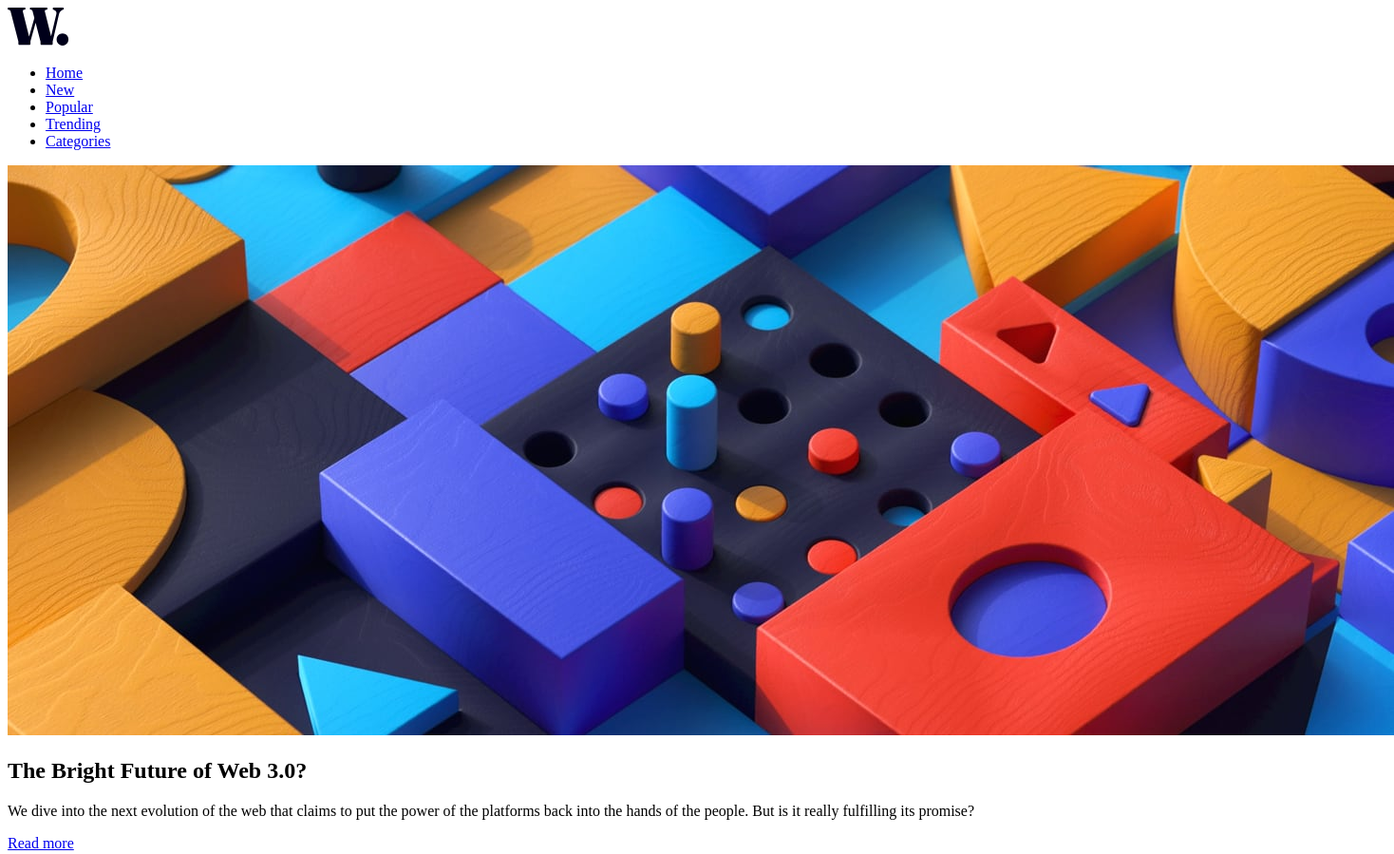
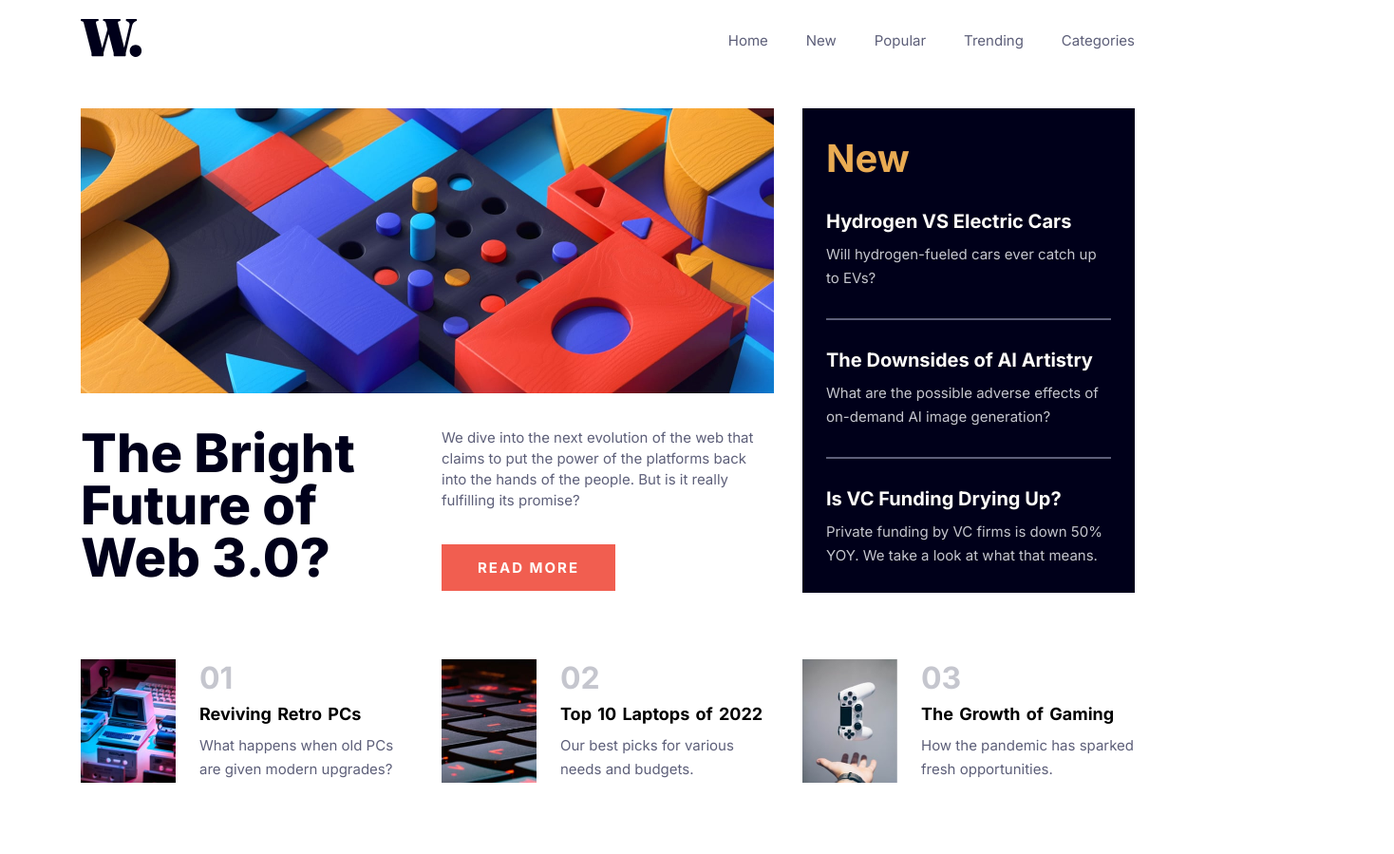
Before and after one commit to DarkPsycho0/news-homepage, a plain HTML site: page index.html in a window 1280 px wide. Shown: the top 899 px of the page at 95% size, 1468 px wide, since content can reach past the window. After the commit the page ends 824 px from the top, so only its background shows below. Drawn offline with Linux system fonts and the light colour scheme.

Commit message:
style pronto

```diff
--- a/index.html
+++ b/index.html
@@ -1,5 +1,6 @@
 <!DOCTYPE html>
 <html lang="en">
+
 <head>
     <meta charset="UTF-8">
     <meta http-equiv="X-UA-Compatible" content="IE=edge">
@@ -11,6 +12,7 @@
     <link rel="stylesheet" href="https://cdnjs.cloudflare.com/ajax/libs/font-awesome/6.3.0/css/all.min.css">
     <title>Frontend Mentor | News homepage</title>
 </head>
+
 <body>
     <main class="container">
         <header class="header">
@@ -28,23 +30,31 @@
         <section class="section">
             <div class="main-news">
                 <img src="./src/images/image-web-3-desktop.jpg" alt="">
-                <h1>The Bright Future of Web 3.0?</h2>
-                <p>We dive into the next evolution of the web that claims to put the power of the platforms back into the hands of the people.
-                    But is it really fulfilling its promise?</p>
-                    <a href="#" target="_blank">Read more</a>
+                <div class="description">
+                    <h1>The Bright Future of Web 3.0?</h2>
+                        <div>
+                            <p>We dive into the next evolution of the web that claims to put the power of the platforms
+                                back
+                                into the hands of the people.
+                                But is it really fulfilling its promise?</p>
+                            <a href="#" target="_blank">Read more</a>
+                        </div>
+                </div>
             </div>
             <div class="other-news">
                 <h2>New</h2>
                 <div class="news">
-                    <h3>Hydrogen VS Electric Cars</h3>
+                    <a href="#"><h3>Hydrogen VS Electric Cars</h3></a>
                     <p>Will hydrogen-fueled cars ever catch up to EVs?</p>
+                    <hr>
                 </div>
                 <div class="news">
-                    <h3>The Downsides of AI Artistry</h3>
+                    <a href="#"><h3>The Downsides of AI Artistry</h3></a>
                     <p>What are the possible adverse effects of on-demand AI image generation?</p>
+                    <hr>
                 </div>
                 <div class="news">
-                    <h3>Is VC Funding Drying Up?</h3>
+                    <a href="#"><h3>Is VC Funding Drying Up?</h3></a>
                     <p>Private funding by VC firms is down 50% YOY. We take a look at what that means.</p>
                 </div>
             </div>
@@ -52,25 +62,43 @@
                 <div>
                     <img src="./src/images/image-retro-pcs.jpg" alt="Retro pcs">
                     <ul>
-                        <li><h2>01</h2></li>
-                        <li><h3>Reviving Retro PCs</h3></li>
-                        <li><p>What happens when old PCs are given modern upgrades?</p></li>
+                        <li>
+                            <h2>01</h2>
+                        </li>
+                        <li>
+                            <a href="#"><h3>Reviving Retro PCs</h3></a>
+                        </li>
+                        <li>
+                            <p>What happens when old PCs are given modern upgrades?</p>
+                        </li>
                     </ul>
                 </div>
                 <div>
                     <img src="./src/images/image-top-laptops.jpg" alt="Top laptops">
                     <ul>
-                        <li><h2>02</h2></li>
-                        <li><h3>Top 10 Laptops of 2022</h3></li>
-                        <li><p>Our best picks for various needs and budgets.</p></li>
+                        <li>
+                            <h2>02</h2>
+                        </li>
+                        <li>
+                            <a href="#"><h3>Top 10 Laptops of 2022</h3></a>
+                        </li>
+                        <li>
+                            <a href="#"><p>Our best picks for various needs and budgets.</p></a>
+                        </li>
                     </ul>
                 </div>
                 <div>
                     <img src="./src/images/image-gaming-growth.jpg" alt="Gaming growth">
                     <ul>
-                        <li><h2>03</h2></li>
-                        <li><h3>The Growth of Gaming</h3></li>
-                        <li><p>How the pandemic has sparked fresh opportunities.</p></li>
+                        <li>
+                            <h2>03</h2>
+                        </li>
+                        <li>
+                            <a href="#"><h3>The Growth of Gaming</h3></a>
+                        </li>
+                        <li>
+                            <p>How the pandemic has sparked fresh opportunities.</p>
+                        </li>
                     </ul>
                 </div>
             </div>
@@ -78,4 +106,5 @@
     </main>
     <script src="./src/js/index.js"></script>
 </body>
+
 </html>
--- a/src/css/reset.css
+++ b/src/css/reset.css
@@ -0,0 +1,12 @@
+*{
+    padding: 0;
+    margin: 0;
+    box-sizing: border-box;
+}
+a{
+    text-decoration: none;
+    color: inherit;
+}
+li{
+    list-style: none;
+}
--- a/src/css/style.css
+++ b/src/css/style.css
@@ -0,0 +1,144 @@
+@import url('https://fonts.googleapis.com/css2?family=Inter:wght@400;700;800&display=swap');
+body{
+    font-family: 'Inter', sans-serif;
+    font-size: 15px;
+}
+.container{
+    display: flex;
+    flex-direction: column;
+    justify-content: center;
+    align-items: center;
+    height: 100%;
+    max-width: 1110px;
+    margin: 0 auto;
+}
+.header{
+    display: flex;
+    justify-content: space-between;
+    width: 100%;
+    padding: 20px 0;
+    margin-bottom: 30px;
+}
+.header ul{
+    display: flex;
+    gap: 40px;
+    align-items: center;
+}
+.header ul li a{
+    color: hsl(236, 13%, 42%);
+    transition:0.2s ease-in-out;
+}
+.header ul li a:hover{
+    color: hsl(5, 85%, 63%);
+}
+.section{
+    display: grid;
+    grid-template-columns: repeat(3, auto);
+    grid-template-rows: repeat(3, auto);
+}
+.section .main-news{
+    grid-column: 1 / span 2;
+    grid-row: 1 / span 2;
+}
+.main-news img{
+    width: 730px;
+    margin-bottom: 32px;
+}
+.main-news .description{
+    display: flex;
+    width: 730px;
+    margin-right: 30px;
+}
+.main-news h1{
+    color: hsl(240, 100%, 5%);
+    font-size: 56px;
+    width: 300px;
+    font-weight: 800;
+    line-height: 55px;
+    margin-right: 80px;
+}
+.main-news .description div{
+    width: 350px;
+}
+.description div p{
+    color: hsl(236, 13%, 42%);
+    line-height: 22px;
+    margin-bottom: 50px;
+}
+.description div a{
+    background-color: hsl(5, 85%, 63%);
+    color: hsl(36, 100%, 99%);
+    text-transform: uppercase;
+    font-weight: 700;
+    letter-spacing: 2px;
+    padding: 15px 38px;
+    transition: 0.3s ease-in-out;
+}
+.description div a:hover{
+    background-color: hsl(240, 100%, 5%);
+}
+.section .other-news{
+    grid-column: 3 / 3;
+    grid-row: 1 / span 2;
+    background-color: hsl(240, 100%, 5%);
+    width: 350px;
+    height: 510px;
+    padding: 28px 25px;
+}
+.other-news h2{
+    color: hsl(35, 77%, 62%);
+    font-size: 40px;
+    margin-bottom: 30px;
+}
+.other-news h3{
+    color: hsl(36, 100%, 99%);
+    font-size: 20px;
+    margin-bottom: 10px;
+    transition: 0.3s ease-in;
+}
+.other-news h3:hover{
+    color: hsl(35, 77%, 62%);
+}
+.other-news p{
+    color: hsl(233, 8%, 79%);
+    line-height: 25px;
+    margin-bottom: 30px;
+}
+.other-news hr{
+    margin-bottom: 30px;
+    border: 1px solid hsl(236, 13%, 42%);
+}
+.section .top-news{
+    grid-column: 1 / span 3;
+    grid-row: 3 / 3;
+    display: flex;
+    justify-content: space-between;
+    margin-top: 70px;
+}
+.top-news div{
+    display: flex;
+    width: 350px;
+}
+.top-news div img{
+    width: 100px;
+    height: 130px;
+    margin-right: 25px;
+}
+.top-news div h2{
+    color: hsl(233, 8%, 79%);
+    font-size: 32px;
+    margin-bottom: 8px;
+}
+.top-news div h3{
+    font-size: 18px;
+    word-spacing: 2px;
+    margin-bottom: 10px;
+    transition: 0.3s ease-in-out;
+}
+.top-news div h3:hover{
+    color: hsl(5, 85%, 63%);
+}
+.top-news p{
+    line-height: 25px;
+    color: hsl(236, 13%, 42%);
+}
```
